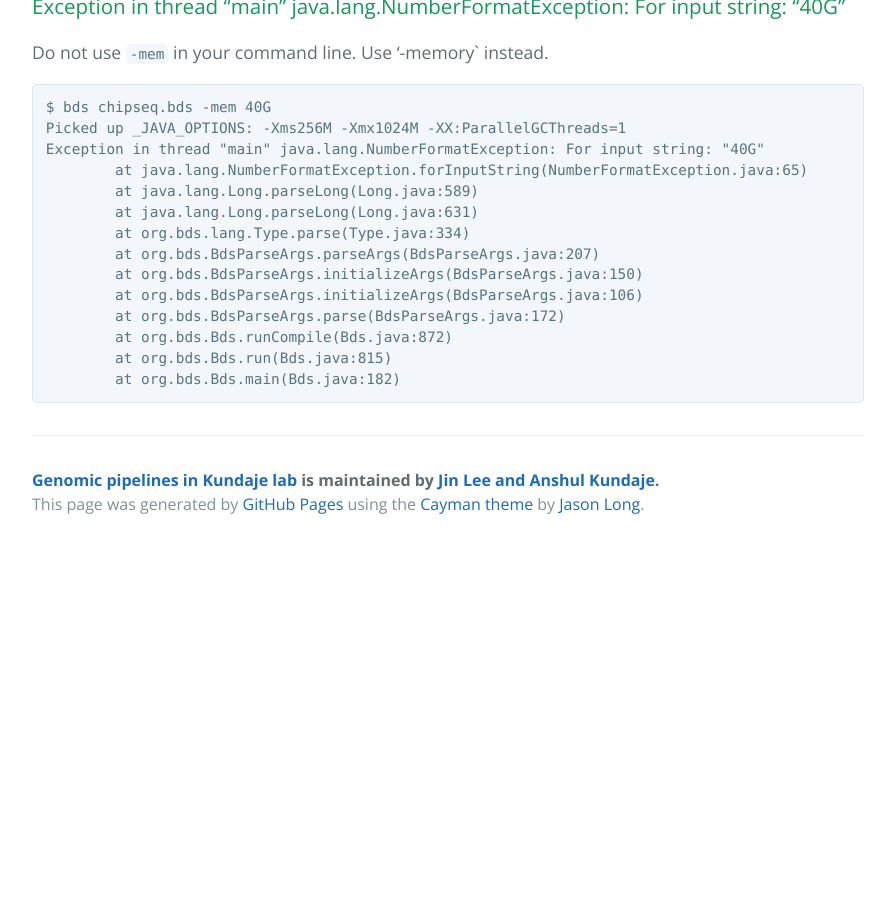
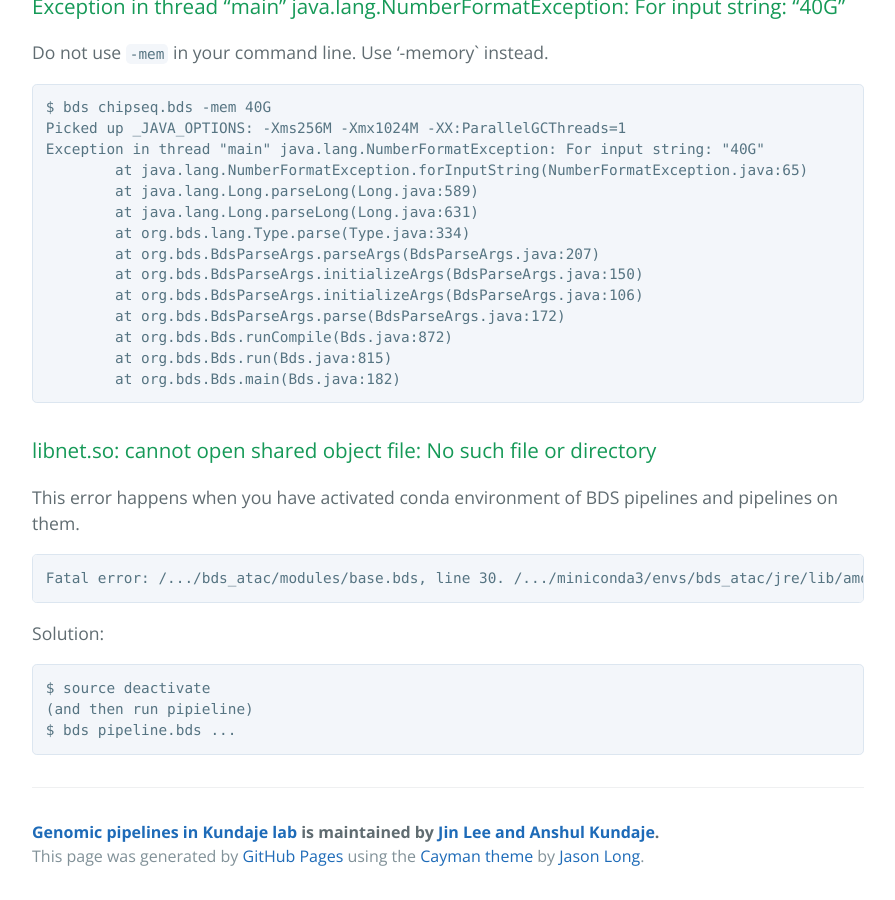
Before and after one commit to kundajelab/bds_pipeline_modules, a Jekyll site: the page built from troubleshooting.md, in a window 1280 px wide and 900 px high, scrolled down 3413 px. Shown: the whole window, without its empty margins (192-1087 px from the left). Built offline with Jekyll 4.4.1, drawn with Linux system fonts in a browser that asks for light colours; Markdown is read by kramdown in place of the engine named in the settings; before the commit the page ends 3961 px from its top, so only the background shows below that.

Commit message:
update gh pages

````diff
--- a/troubleshooting.md
+++ b/troubleshooting.md
@@ -145,3 +145,17 @@ Exception in thread "main" java.lang.NumberFormatException: For input string: "4
         at org.bds.Bds.run(Bds.java:815)
         at org.bds.Bds.main(Bds.java:182)
 ```
+
+### libnet.so: cannot open shared object file: No such file or directory
+
+This error happens when you have activated conda environment of BDS pipelines and pipelines on them.
+```
+Fatal error: /.../bds_atac/modules/base.bds, line 30. /.../miniconda3/envs/bds_atac/jre/lib/amd64/libnio.so: libnet.so: cannot open shared object file: No such file or directory
+```
+
+Solution:
+```
+$ source deactivate
+(and then run pipieline)
+$ bds pipeline.bds ...
+```
````
Also changed, not shown: programming.md (+46 -4 lines).
